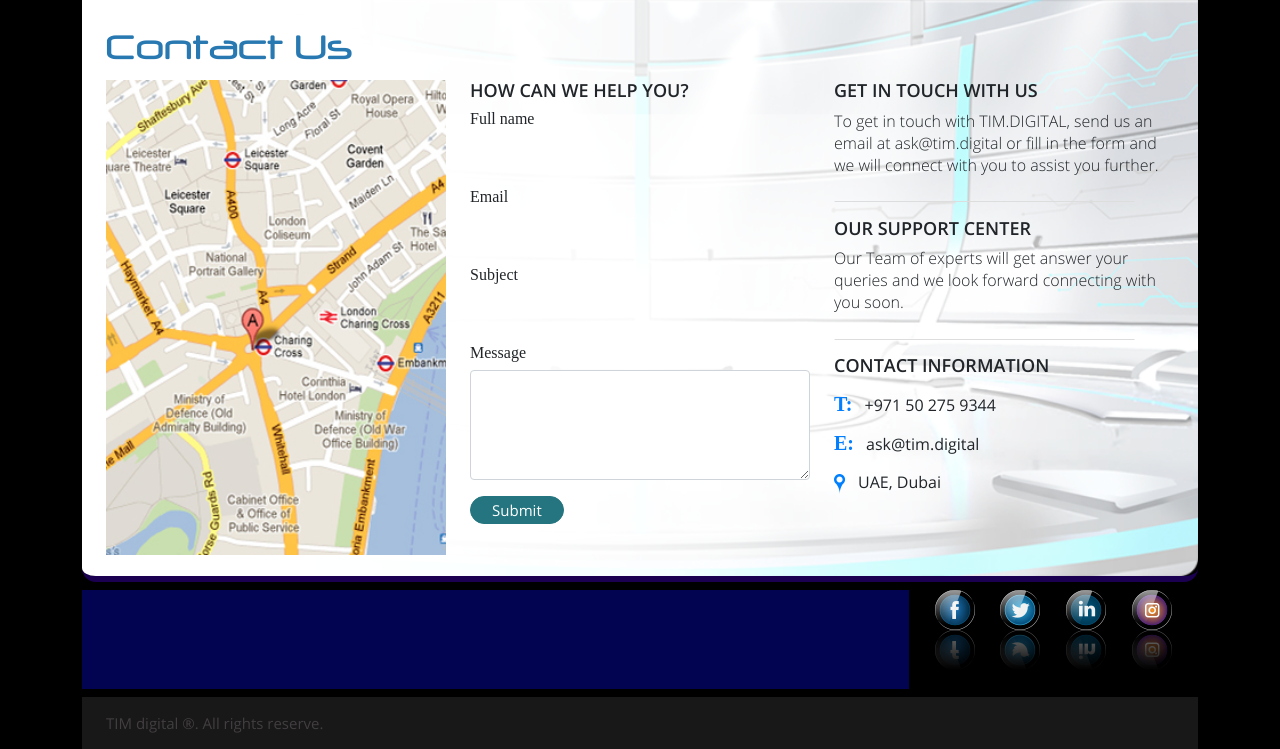
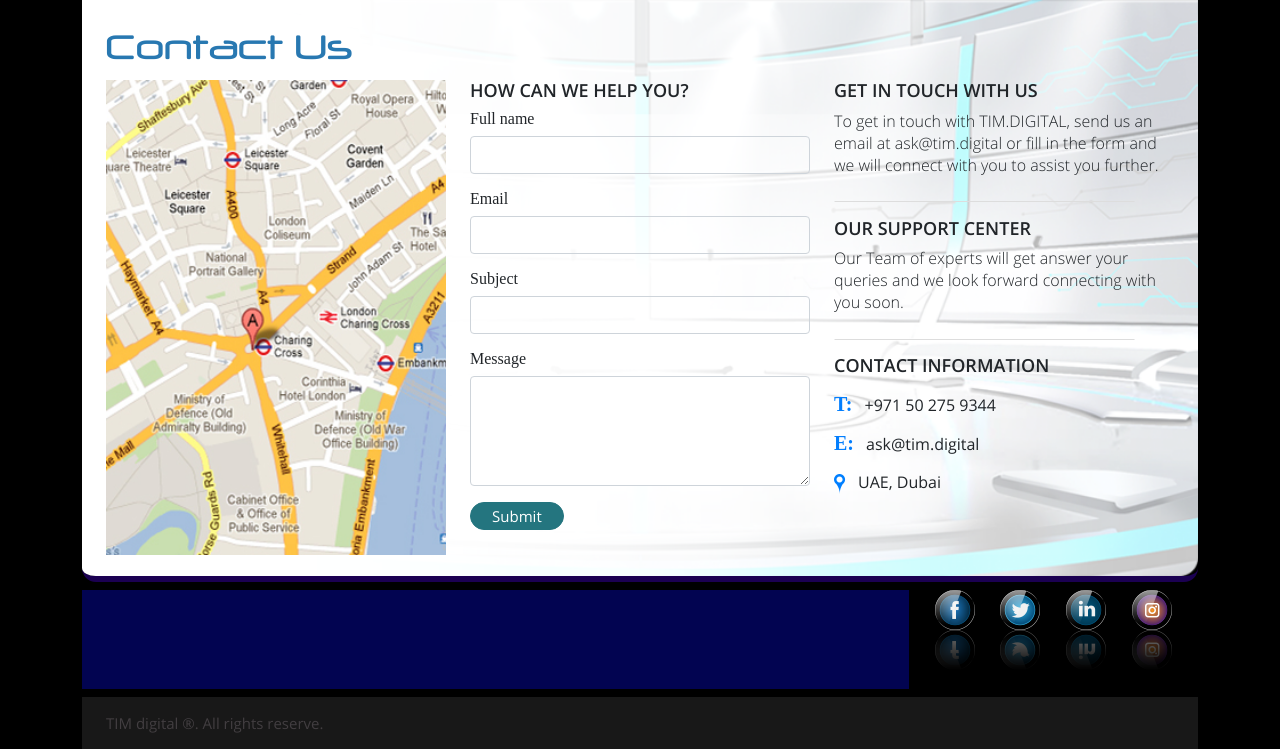
Before and after one commit to alihamidali/tim_planner, a Symfony app: template templates/tim_planner/contact_us.html.twig in a window 1280 px wide. Shown: the part 120-869 px from the top of the page. Run offline with Twig, Linux system fonts and the light colour scheme; the template is opened without the code that fills it, so the values that code supplies are empty; some libraries are stand-ins or nearby versions; some web fonts are replaced.

Commit message:
contact us

```diff
--- a/templates/tim_planner/contact_us.html.twig
+++ b/templates/tim_planner/contact_us.html.twig
@@ -36,15 +36,15 @@
                     <form>
                         <div class="mb-3">
                             <label for="full_name" class="form-label">Full name</label>
-                            <input type="email" class="form-control" id="full_name" aria-describedby="emailHelp">
+                            <input type="email" class="form-control" style="border: 1px solid #ced4da;" id="full_name" aria-describedby="emailHelp">
                         </div>
                         <div class="mb-3">
                             <label for="email" class="form-label">Email</label>
-                            <input type="email" class="form-control" id="email">
+                            <input type="email" class="form-control" style="border: 1px solid #ced4da;" id="email">
                         </div>
                         <div class="mb-3">
                             <label for="subject" class="form-label">Subject</label>
-                            <input type="text" class="form-control" id="subject">
+                            <input type="text" class="form-control" style="border: 1px solid #ced4da;" id="subject">
                         </div>
                         <div class="mb-3">
                             <label for="message" class="form-label">Message</label>
```
Also changed, not shown: src/Controller/ContactController.php (added, +21 -0 lines).
